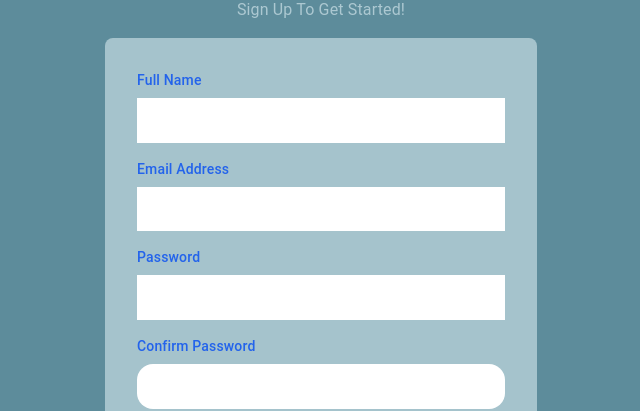
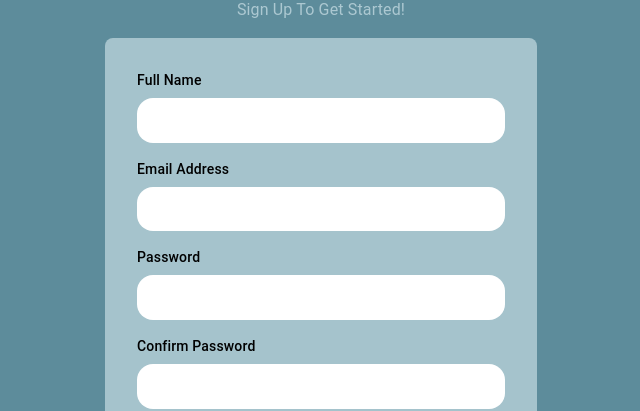
Before and after one commit to Kristina-66/UserDashboard, a React (Create React App) app: page /register in a window 1280 px wide. Shown: the part 172-583 px from the top of the page, without its empty margins (319-959 px from the left). Built offline with nearby package versions, Linux system fonts and the light colour scheme; no server answers.

Commit message:
add style

```diff
--- a/src/components/FormInput.tsx
+++ b/src/components/FormInput.tsx
@@ -35,7 +35,7 @@ const FormInput: FC<IFormInputProps> = ({ name, label, ...otherProps }) => {
         <FormControl fullWidth sx={{ mb: 2 }}>
           <Typography
             variant="body2"
-            sx={{ color: "#2363eb", mb: 1, fontWeight: 500 }}
+            sx={{ color: "black", mb: 1, fontWeight: 500 }}
           >
             {label}
           </Typography>
--- a/src/components/Header.tsx
+++ b/src/components/Header.tsx
@@ -22,7 +22,7 @@ import { styled } from "@mui/material/styles";
 const LoadingButton = styled(_LoadingButton)`
   padding: 0.4rem;
   background-color: #ffffff;
-  color: #2363eb;
+  color: #000000;
   font-weight: 500;
 
   &:hover {
--- a/src/pages/register.page.tsx
+++ b/src/pages/register.page.tsx
@@ -148,29 +148,9 @@ const RegisterPage = () => {
               borderRadius: 2,
             }}
           >
-            <FormInput
-              name="name"
-              label="Full Name"
-              sx={{
-                color: "black",
-              }}
-            />
-            <FormInput
-              name="email"
-              label="Email Address"
-              type="email"
-              sx={{
-                color: "black",
-              }}
-            />
-            <FormInput
-              name="password"
-              label="Password"
-              type="password"
-              sx={{
-                color: "black",
-              }}
-            />
+            <FormInput name="name" label="Full Name" />
+            <FormInput name="email" label="Email Address" type="email" />
+            <FormInput name="password" label="Password" type="password" />
             <FormInput
               name="passwordConfirm"
               label="Confirm Password"
```
